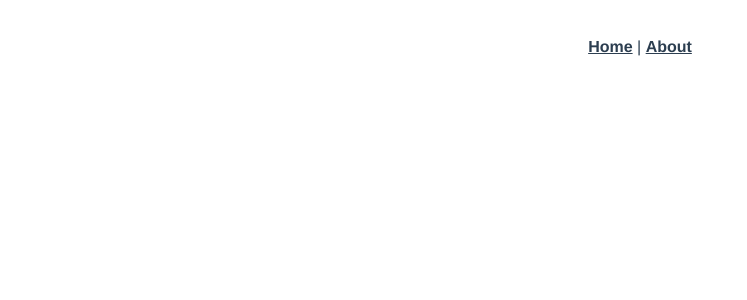
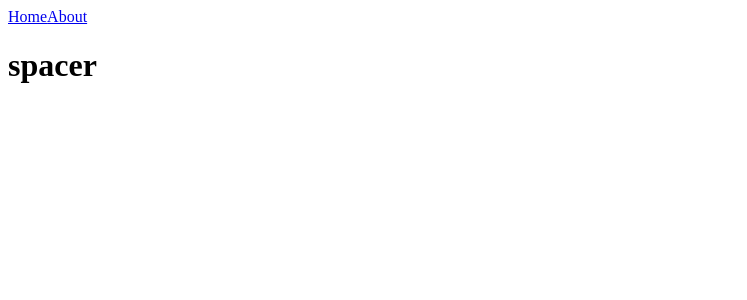
Before and after one commit to hacidd/helloradek, a Vue app: page /#/home in a window 1280 px wide. Before the commit this address had no page. Shown: the top 300 px of the page, without its empty margins (0-747 px from the left). Built offline with nearby package versions, Linux system fonts and the light colour scheme.

Commit message:
Add simple app view

```diff
--- a/src/App.vue
+++ b/src/App.vue
@@ -1,30 +1,11 @@
 <template>
   <nav>
-    <router-link to="/">Home</router-link> |
+    <router-link to="/home">Home</router-link>
     <router-link to="/about">About</router-link>
   </nav>
   <router-view/>
 </template>
 
 <style lang="scss">
-#app {
-  font-family: Avenir, Helvetica, Arial, sans-serif;
-  -webkit-font-smoothing: antialiased;
-  -moz-osx-font-smoothing: grayscale;
-  text-align: center;
-  color: #2c3e50;
-}
 
-nav {
-  padding: 30px;
-
-  a {
-    font-weight: bold;
-    color: #2c3e50;
-
-    &.router-link-exact-active {
-      color: #42b983;
-    }
-  }
-}
 </style>
--- a/src/components/HelloWorld.vue
+++ /dev/null
@@ -1,60 +0,0 @@
-<template>
-  <div class="hello">
-    <h1>{{ msg }}</h1>
-    <p>
-      For a guide and recipes on how to configure / customize this project,<br>
-      check out the
-      <a href="https://cli.vuejs.org" target="_blank" rel="noopener">vue-cli documentation</a>.
-    </p>
-    <h3>Installed CLI Plugins</h3>
-    <ul>
-      <li><a href="https://github.com/vuejs/vue-cli/tree/dev/packages/%40vue/cli-plugin-babel" target="_blank" rel="noopener">babel</a></li>
-      <li><a href="https://github.com/vuejs/vue-cli/tree/dev/packages/%40vue/cli-plugin-router" target="_blank" rel="noopener">router</a></li>
-      <li><a href="https://github.com/vuejs/vue-cli/tree/dev/packages/%40vue/cli-plugin-eslint" target="_blank" rel="noopener">eslint</a></li>
-      <li><a href="https://github.com/vuejs/vue-cli/tree/dev/packages/%40vue/cli-plugin-unit-jest" target="_blank" rel="noopener">unit-jest</a></li>
-    </ul>
-    <h3>Essential Links</h3>
-    <ul>
-      <li><a href="https://vuejs.org" target="_blank" rel="noopener">Core Docs</a></li>
-      <li><a href="https://forum.vuejs.org" target="_blank" rel="noopener">Forum</a></li>
-      <li><a href="https://chat.vuejs.org" target="_blank" rel="noopener">Community Chat</a></li>
-      <li><a href="https://twitter.com/vuejs" target="_blank" rel="noopener">Twitter</a></li>
-      <li><a href="https://news.vuejs.org" target="_blank" rel="noopener">News</a></li>
-    </ul>
-    <h3>Ecosystem</h3>
-    <ul>
-      <li><a href="https://router.vuejs.org" target="_blank" rel="noopener">vue-router</a></li>
-      <li><a href="https://vuex.vuejs.org" target="_blank" rel="noopener">vuex</a></li>
-      <li><a href="https://github.com/vuejs/vue-devtools#vue-devtools" target="_blank" rel="noopener">vue-devtools</a></li>
-      <li><a href="https://vue-loader.vuejs.org" target="_blank" rel="noopener">vue-loader</a></li>
-      <li><a href="https://github.com/vuejs/awesome-vue" target="_blank" rel="noopener">awesome-vue</a></li>
-    </ul>
-  </div>
-</template>
-
-<script>
-export default {
-  name: 'HelloWorld',
-  props: {
-    msg: String,
-  },
-};
-</script>
-
-<!-- Add "scoped" attribute to limit CSS to this component only -->
-<style scoped lang="scss">
-h3 {
-  margin: 40px 0 0;
-}
-ul {
-  list-style-type: none;
-  padding: 0;
-}
-li {
-  display: inline-block;
-  margin: 0 10px;
-}
-a {
-  color: #42b983;
-}
-</style>
--- a/src/router/index.js
+++ b/src/router/index.js
@@ -3,7 +3,7 @@ import HomeView from '../views/HomeView.vue';
 
 const routes = [
   {
-    path: '/',
+    path: '/home',
     name: 'home',
     component: HomeView,
   },
--- a/src/views/HomeView.vue
+++ b/src/views/HomeView.vue
@@ -1,18 +1,11 @@
 <template>
   <div class="home">
-    <img alt="Vue logo" src="../assets/logo.png">
-    <HelloWorld msg="Welcome to Your Vue.js App"/>
+    <h1>spacer</h1>
   </div>
 </template>
 
 <script>
-// @ is an alias to /src
-import HelloWorld from '@/components/HelloWorld.vue';
-
 export default {
   name: 'HomeView',
-  components: {
-    HelloWorld,
-  },
 };
 </script>
```
